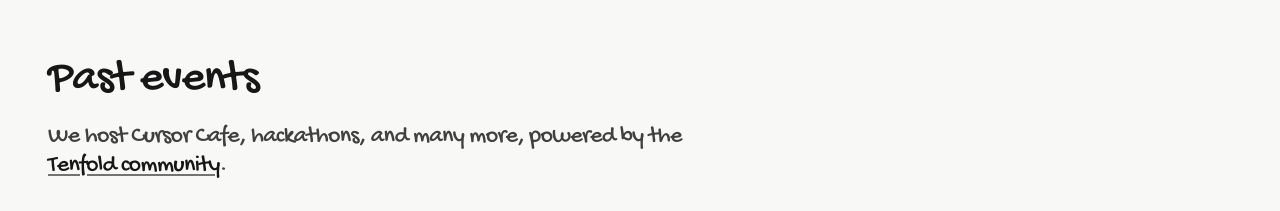
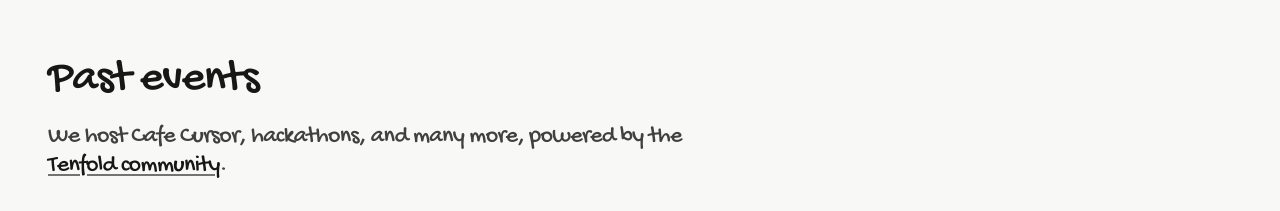
Before and after one commit to Alhwyn/cursor-victoria, a React (Vite) app: page / in a window 1280 px wide. Shown: the part 2023-2234 px from the top of the page. Built offline with nearby package versions, Linux system fonts and the light colour scheme.

Commit message:
fix: fix text for Cafe Cursor

```diff
--- a/src/App.tsx
+++ b/src/App.tsx
@@ -214,7 +214,7 @@ function MeetupPhotoGrid() {
     {
       src: meetup05,
       alt: "Cursor banner at an event",
-      caption: "Cursor Cafe — Dec 2025",
+      caption: "Cafe Cursor — Dec 2025",
     },
   ] as const;
 
@@ -412,7 +412,7 @@ export function App() {
                         Past events
                       </p>
                       <p className="max-w-2xl font-hand text-xl font-medium leading-[1.2] tracking-tight text-neutral-700 md:text-2xl">
-                        We host Cursor Cafe, hackathons, and many more, powered by the{" "}
+                        We host Cafe Cursor, hackathons, and many more, powered by the{" "}
                         <a
                           href={site.footer.url}
                           target="_blank"
```
